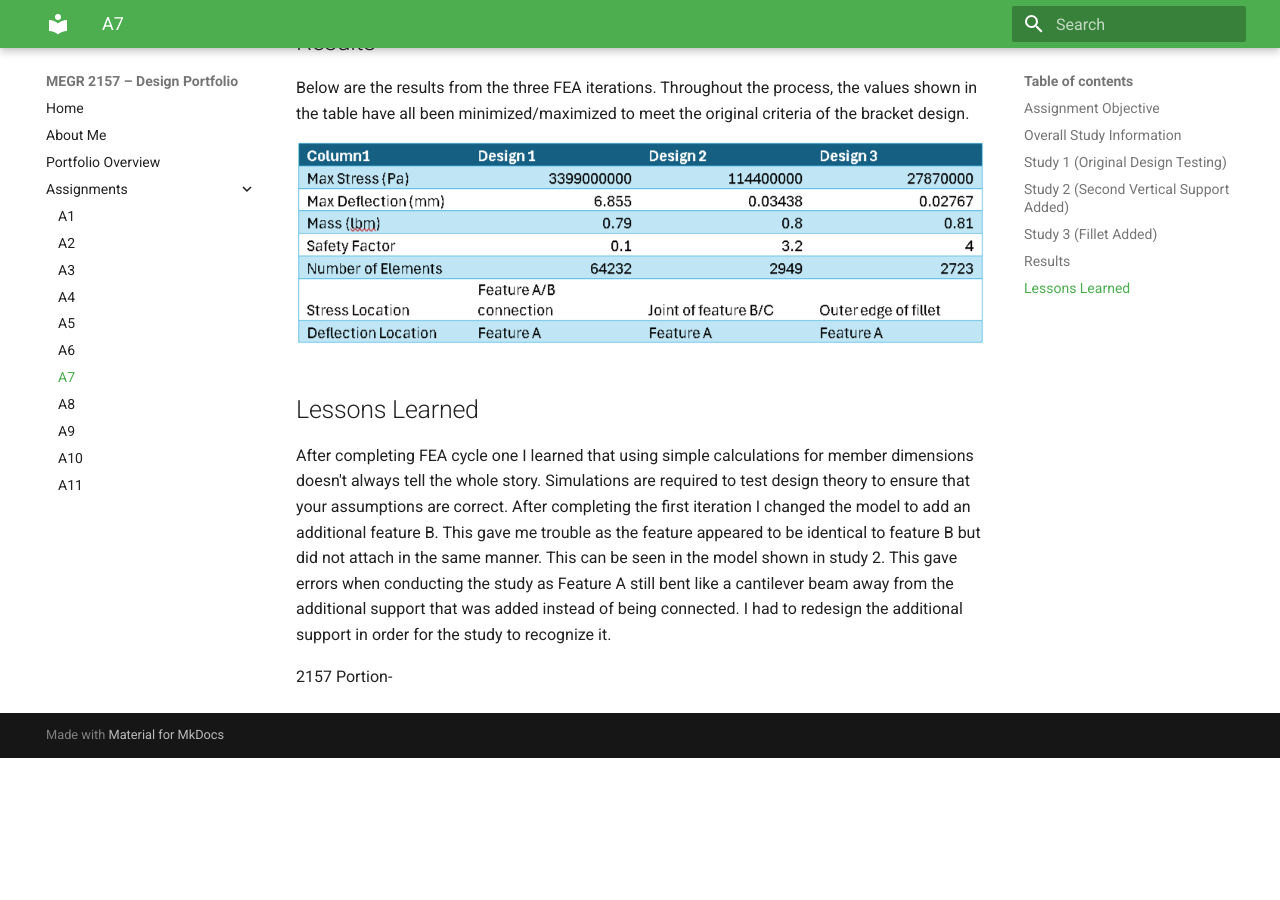
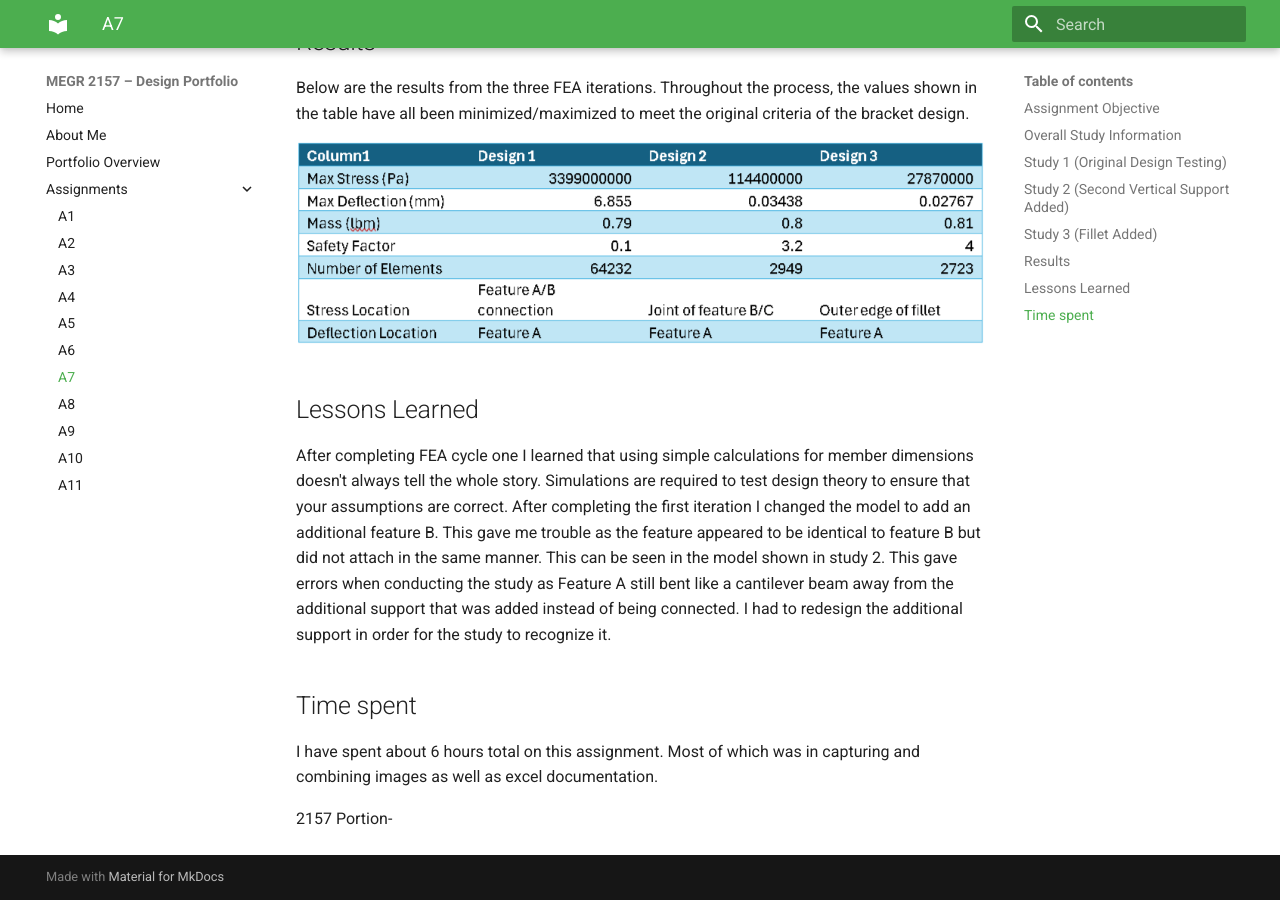
Before and after one commit to Taylor-Rockefeller-Portfolio/megr2157-portfolio, an MkDocs documentation site: the page built from docs/assignments/A07/index.md, in a window 1280 px wide and 900 px high, scrolled down 9659 px. Built offline with MkDocs 1.6.1 and Material for MkDocs 9.7.7, drawn with Linux system fonts in a browser that asks for light colours; before the commit the page ends 10417 px from its top, so only the background shows below that.

Commit message:
Add time spent section to index.md
Added a section detailing the time spent on the assignment.

```diff
--- a/docs/assignments/A07/index.md
+++ b/docs/assignments/A07/index.md
@@ -82,4 +82,8 @@ Below are the results from the three FEA iterations. Throughout the process, the
 
 After completing FEA cycle one I learned that using simple calculations for member dimensions doesn't always tell the whole story. Simulations are required to test design theory to ensure that your assumptions are correct. After completing the first iteration I changed the model to add an additional feature B. This gave me trouble as the feature appeared to be identical to feature B but did not attach in the same manner. This can be seen in the model shown in study 2. This gave errors when conducting the study as Feature A still bent like a cantilever beam away from the additional support that was added instead of being connected. I had to redesign the additional support in order for the study to recognize it.
 
+## Time spent
+
+I have spent about 6 hours total on this assignment. Most of which was in capturing and combining images as well as excel documentation.
+
 2157 Portion-
```
